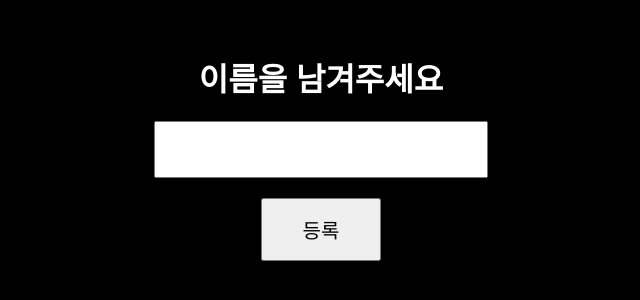
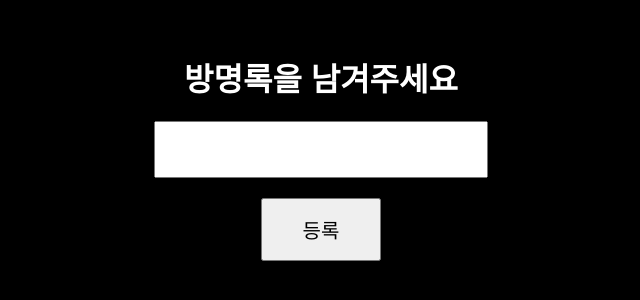
Before and after one commit to leedachsu/dachsu, a plain HTML site: page input.html in a window 1280 px wide. Shown: the part 234-534 px from the top of the page, without its empty margins (319-959 px from the left). Drawn offline with Linux system fonts and the light colour scheme.

Commit message:
Change heading text from '이름을 남겨주세요' to '방명록을 남겨주세요'

```diff
--- a/input.html
+++ b/input.html
@@ -56,7 +56,7 @@ button{
 
 <body>
 
-<h1>이름을 남겨주세요</h1>
+<h1>방명록을 남겨주세요</h1>
 
 <input id="nameInput">
 
```
